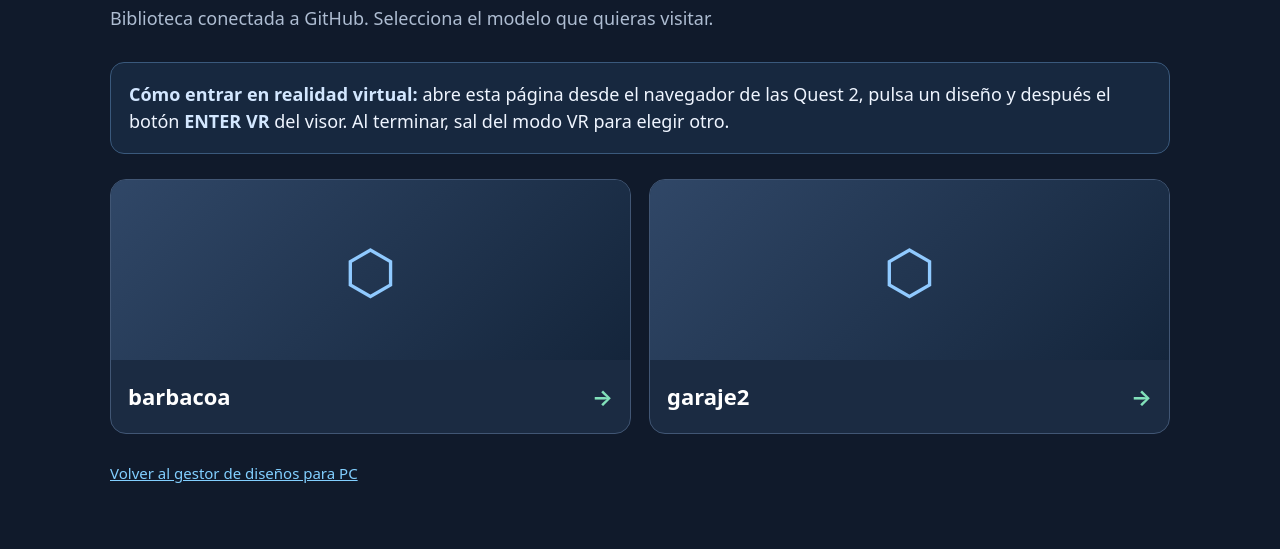
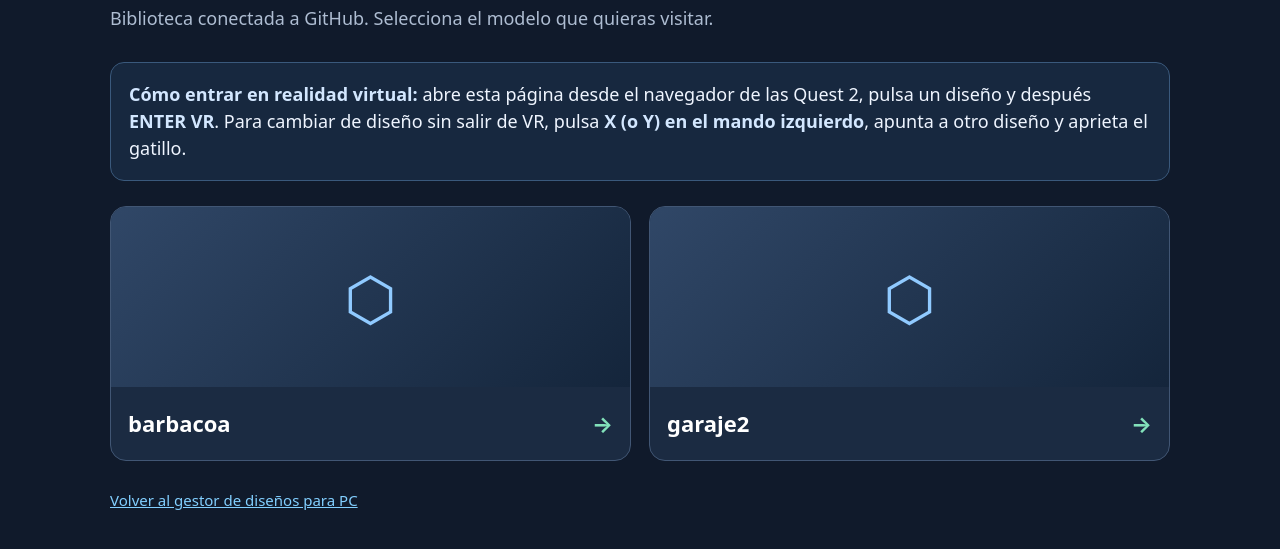
Before and after one commit to romanfreebiker/fusion-vr-studio, a plain HTML site: page quest.html in a window 1280 px wide. Shown: the part 127-676 px from the top of the page. Drawn offline with Linux system fonts and the light colour scheme.

Commit message:
Actualizar biblioteca Quest: indicar botón X/Y y forzar visor VR con menú 3D

```diff
--- a/quest.html
+++ b/quest.html
@@ -28,7 +28,7 @@ a.back{color:#82cfff}
 <body>
 <main>
 <header><div class="small">META QUEST 2 · FUSION VR</div><h1>Elige un diseño</h1><p>Biblioteca conectada a GitHub. Selecciona el modelo que quieras visitar.</p></header>
-<div class="notice"><strong>Cómo entrar en realidad virtual:</strong> abre esta página desde el navegador de las Quest 2, pulsa un diseño y después el botón <strong>ENTER VR</strong> del visor. Al terminar, sal del modo VR para elegir otro.</div>
+<div class="notice"><strong>Cómo entrar en realidad virtual:</strong> abre esta página desde el navegador de las Quest 2, pulsa un diseño y después <strong>ENTER VR</strong>. Para cambiar de diseño sin salir de VR, pulsa <strong>X (o Y) en el mando izquierdo</strong>, apunta a otro diseño y aprieta el gatillo.</div>
 <section id="list" aria-label="Biblioteca de diseños"><p id="state">Cargando diseños de GitHub…</p></section>
 <p style="margin-top:28px" class="small"><a class="back" href="./">Volver al gestor de diseños para PC</a></p>
 </main>
@@ -49,6 +49,7 @@ try{
   name.className='caption';
   const viewer=new URL('./visor.html',location.href);
   viewer.searchParams.set('diseno',m.id);
+  viewer.searchParams.set('v','8'); // evita reutilizar la versión anterior del visor en Quest Browser
   card.href=viewer.href;
   if(m.miniatura&&/^miniaturas\/[a-zA-Z0-9_-]+\.(jpg|jpeg|png|webp)$/.test(m.miniatura)){
    const img=document.createElement('img');img.src=new URL(m.miniatura,location.href).href;
```
